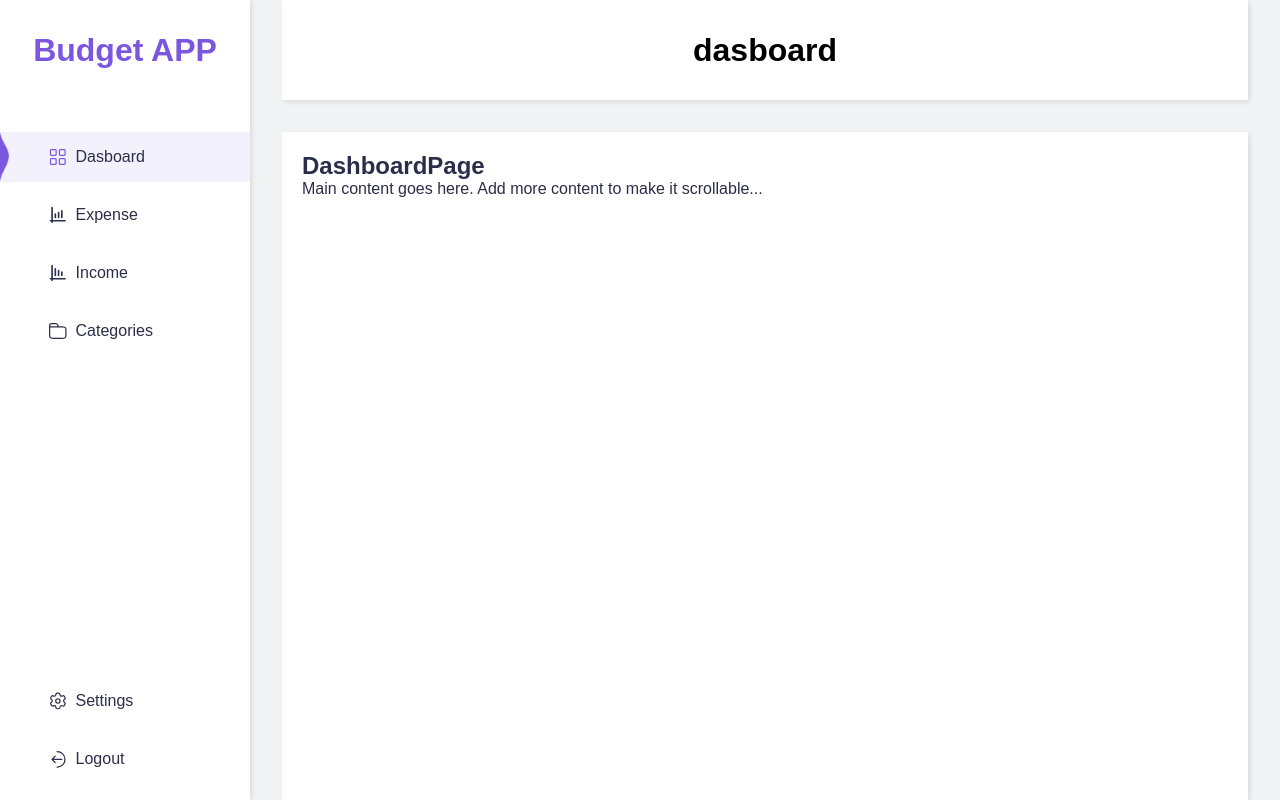
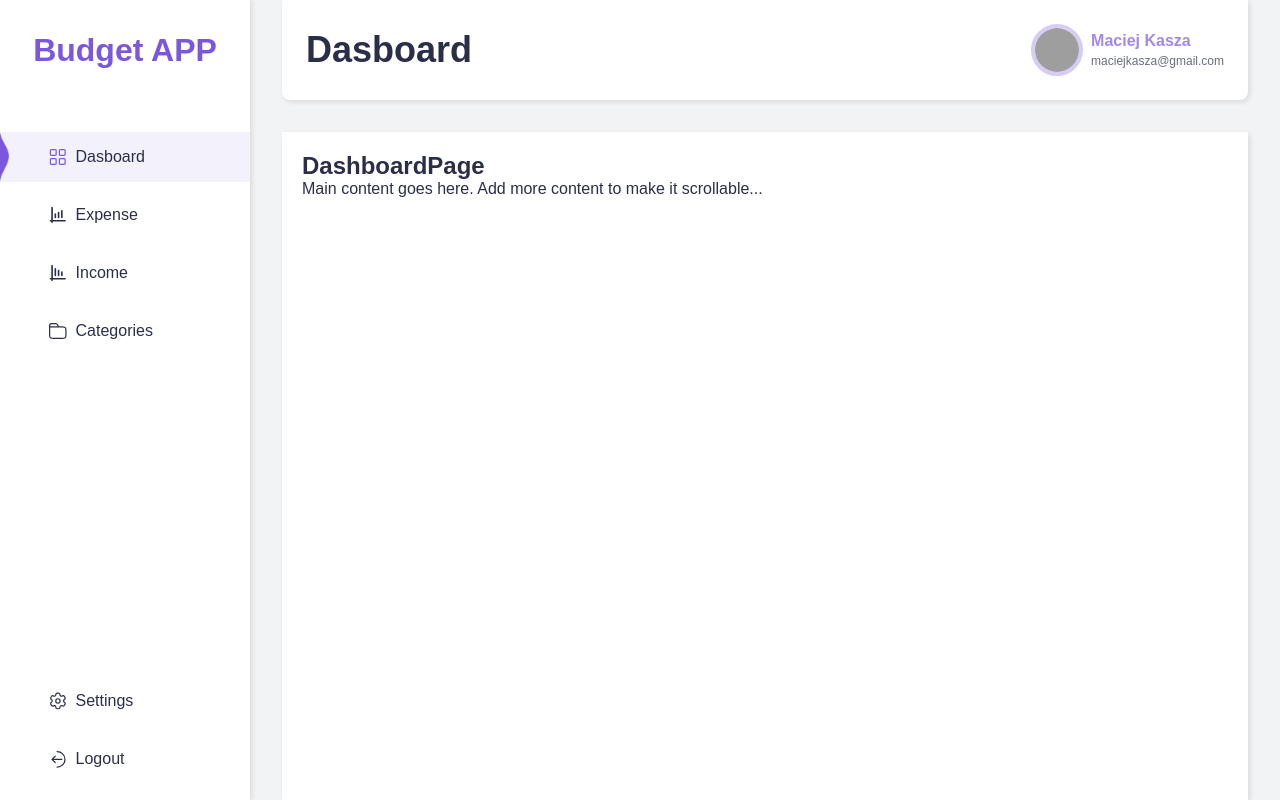
Before and after one commit to MaciejKasza/budget_app, a React (Vite) app: page / in a window 1280 px wide. Built offline with nearby package versions, Linux system fonts and the light colour scheme; sample sign-in values are in the browser's storage; grey boxes are pictures that could not be loaded.

Commit message:
add heder, add useUser hook

```diff
--- a/src/components/Header.jsx
+++ b/src/components/Header.jsx
@@ -1,14 +1,117 @@
-import React, { useContext } from "react";
+import React, { useContext, useEffect, useState } from "react";
 import { AppContext } from "../context/AppContext";
+import styled from "styled-components";
+import profileImgPlaceholder from "../assets/placeholder48x48.png";
+import { useUser } from "../hooks/useUser";
 
 function Header() {
   const { currentPage } = useContext(AppContext);
+  const [user, setUser] = useState(null);
+  const { loading, error, handleFetchUser } = useUser();
+  useEffect(() => {
+    async function fetchData() {
+      const response = await handleFetchUser();
+
+      setUser(response);
+    }
+    fetchData();
+  }, []);
 
   return (
-    <header className="header">
-      <h1>{currentPage}</h1>
-    </header>
+    <StyledHeaderWrapper>
+      <StyledHeaderContentr>
+        <StyledHeader>
+          <h2>{currentPage}</h2>
+        </StyledHeader>
+        <StyledProfileInfo>
+          <div className="img">
+            <img src={user && user.profileUrl} alt="" />
+          </div>
+          <div className="info">
+            <p className="name">{user && user.name}</p>
+            <p className="email">{user && user.email}</p>
+          </div>
+        </StyledProfileInfo>
+      </StyledHeaderContentr>
+    </StyledHeaderWrapper>
   );
 }
 
 export default Header;
+
+const StyledHeaderWrapper = styled.div`
+  background: ${({ theme }) => theme.colors.bgUnit1};
+  color: ${({ theme }) => theme.fontColors.primary};
+  box-shadow: 2px 2px 5px rgba(0, 0, 0, 0.1);
+  border-end-start-radius: 8px;
+  border-end-end-radius: 8px;
+`;
+
+const StyledHeaderContentr = styled.div`
+  display: flex;
+  justify-content: space-between;
+  align-items: center;
+  padding: 24px;
+`;
+
+const StyledHeader = styled.div`
+  text-transform: capitalize;
+  font-size: ${({ theme }) => theme.fontSizes.xxl};
+`;
+
+const StyledProfileInfo = styled.div`
+  display: flex;
+  align-items: center;
+  gap: 8px;
+
+  &:hover {
+    .img {
+      border-color: rgba(123, 87, 224, 1);
+    }
+    p {
+      opacity: 1 !important;
+    }
+  }
+
+  cursor: pointer;
+  & .img {
+    position: relative;
+    width: 52px;
+    aspect-ratio: 1/1;
+
+    border-radius: 50%;
+    overflow: hidden;
+
+    border: 4px solid rgba(123, 87, 224, 0.3);
+    transition: 0.3s border-color ease-in;
+
+    img {
+      width: 100%;
+      aspect-ratio: 1/1;
+    }
+  }
+
+  & .info {
+    display: flex;
+    flex-direction: column;
+    gap: 4px;
+
+    & p {
+      opacity: 0.7;
+      transition: 0.3s opacity ease-in;
+    }
+
+    & .name {
+      font-weight: bold;
+      text-transform: capitalize;
+      color: ${({ theme }) => theme.fontColors.purpure};
+      font-size: ${({ theme }) => theme.fontSizes.l};
+    }
+
+    & .email {
+      text-transform: lowercase;
+      color: ${({ theme }) => theme.fontColors.primary};
+      font-size: ${({ theme }) => theme.fontSizes.s};
+    }
+  }
+`;
--- /dev/null
+++ b/src/hooks/useUser.jsx
@@ -0,0 +1,43 @@
+import { useState } from "react";
+import axios from "axios";
+import { useNavigate } from "react-router-dom";
+import { useAuth } from "../context/AuthContext";
+import { validateLoginForm } from "../utils/validate";
+
+export function useUser() {
+  const [loading, setLoading] = useState(false);
+  const [error, setError] = useState();
+
+  const handleFetchUser = async (username, password) => {
+    setLoading(true);
+    setError(null);
+
+    // uderzenie w celu zalogowania
+    try {
+      // const response = await axios.post("http://localhost:8080/login", {
+      //   username,
+      //   password,
+      // });
+      const response = {
+        name: "maciej kasza",
+        email: "maciejkasza@gmail.com",
+        profileUrl:
+          "https://scroll.morele.net/wp-content/uploads/2021/06/Profilowe.jpg",
+        id: "123",
+      };
+
+      return response;
+    } catch (error) {
+      setError("Error while fetching user data");
+      console.error("Error while fetching user data", error);
+    } finally {
+      setLoading(false);
+    }
+  };
+
+  return {
+    loading,
+    error,
+    handleFetchUser,
+  };
+}
--- a/src/styles/Theme.jsx
+++ b/src/styles/Theme.jsx
@@ -52,7 +52,7 @@ const darkTheme = {
     succes: "#2AA31F",
     primary: "#E3E3E3",
     secondary: "#B8C0CC",
-    purpure: "#7B57E0",
+    purpure: "rgb(123, 87, 224)",
     darkPurpure: "#5627d8",
   },
   fontSizes: {
```
Also changed, not shown: src/assets/placeholder48x48.png (added).
